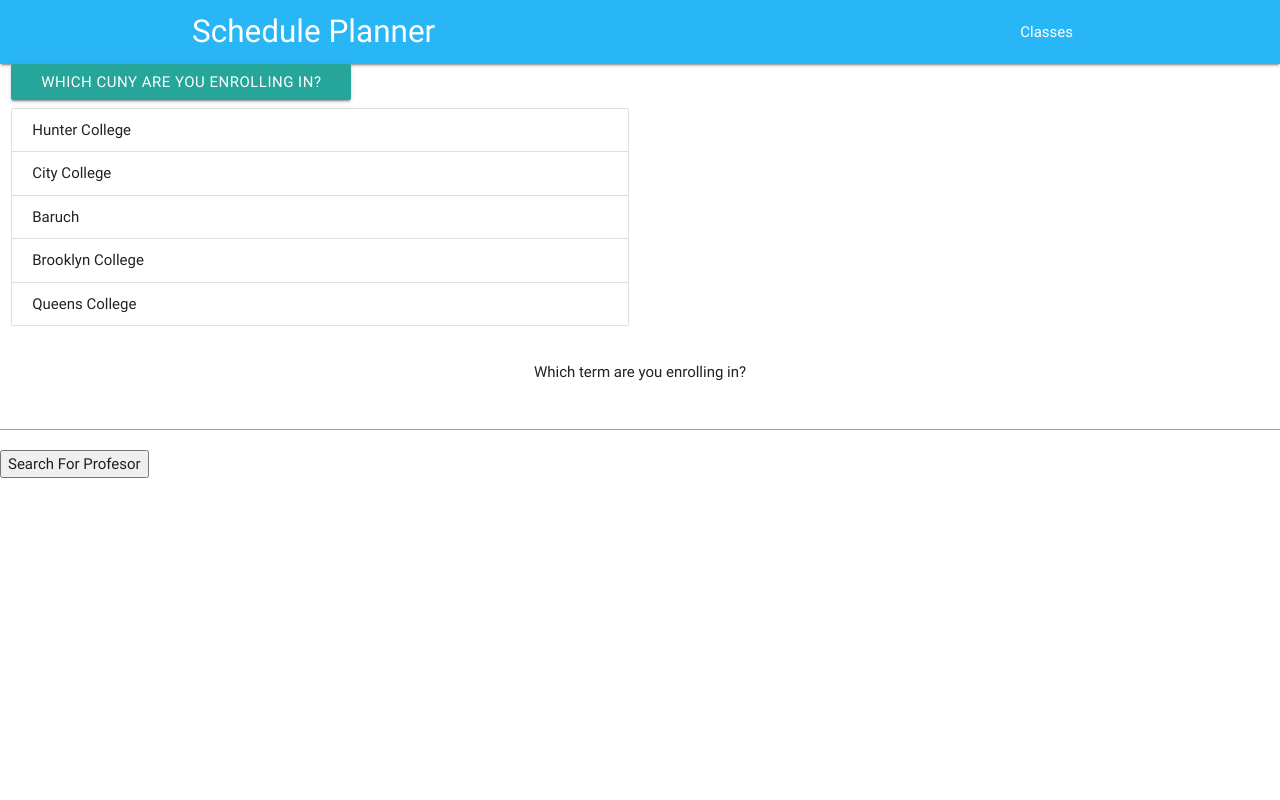
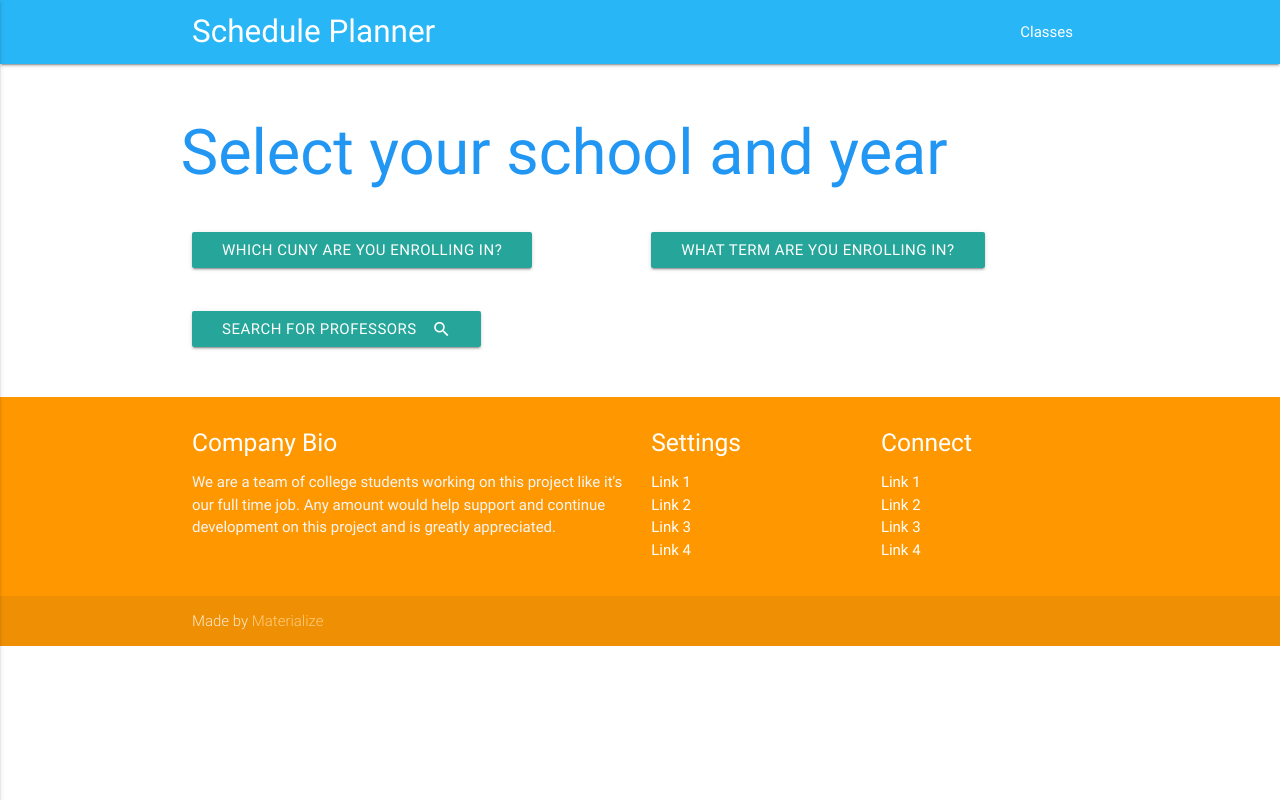
Before and after one commit to Alan19/SchedulePlanner, a plain HTML site: page CollegePlanner.html in a window 1280 px wide. Drawn offline with nearby package versions, Linux system fonts and the light colour scheme.

Commit message:
Made Javiy's Stuff Work with the CSS

```diff
--- a/CollegePlanner.html
+++ b/CollegePlanner.html
@@ -1,16 +1,18 @@
 <!DOCTYPE html>
 <!-- Javiy Wang -->
-	<html> <!-- parent -->
-		<head> <!-- child -->
-			<title> Schedule Planner </title>
-			<!-- Compiled and minified CSS -->
-			<link rel="stylesheet" href="https://cdnjs.cloudflare.com/ajax/libs/materialize/0.98.2/css/materialize.min.css">
-
-			<!-- Compiled and minified JavaScript -->
-			<script src="https://cdnjs.cloudflare.com/ajax/libs/materialize/0.98.2/js/materialize.min.js"></script>
-
-			<!--<style>
-				#title
+<html>
+    <!-- parent -->
+    <head>
+        <!-- child -->
+        <meta http-equiv="Content-Type" content="text/html; charset=UTF-8"/>
+        <meta name="viewport" content="width=device-width, initial-scale=1, maximum-scale=1.0"/>
+        <title>Schedule Planner</title>
+        <!-- CSS  -->
+        <link href="https://fonts.googleapis.com/icon?family=Material+Icons" rel="stylesheet">
+        <link href="css/materialize.css" type="text/css" rel="stylesheet" media="screen,projection"/>
+        <link href="css/style.css" type="text/css" rel="stylesheet" media="screen,projection"/>
+        <style>
+            /*#title
             {
             	font-size:50px;
             }
@@ -23,8 +25,18 @@
             body
             {
             	background-size:100%;
+            }*/
+			body {
+				display: flex;
+				min-height: 100vh;
+				flex-direction: column;
 			}
-			</style>  -->
+
+			main {
+				flex: 1 0 auto;
+			}
+
+            </style>
         <script>
             function intialize()
             {
@@ -39,20 +51,26 @@
     </head>
     <body onload = "intialize();" background = "">
         <nav class="light-blue lighten-1" role="navigation">
-				<div class="nav-wrapper container"><a id="logo-container" href="#" class="brand-logo">Schedule Planner</a>
+            <div class="nav-wrapper container">
+                <a id="logo-container" href="#" class="brand-logo">Schedule Planner</a>
                 <ul class="right hide-on-med-and-down">
                     <li><a href="#">Classes</a></li>
                 </ul>
-
                 <ul id="nav-mobile" class="side-nav">
                     <li><a href="#">Classes</a></li>
                 </ul>
                 <a href="#" data-activates="nav-mobile" class="button-collapse"><i class="material-icons">menu</i></a>
             </div>
         </nav>
+        <br />
+        <div class = "container" >
+            <div class = "row">
+                <h1 class="blue-text lighten-5
+                    ">Select your school and year</h1>
+            </div>
             <div class = "row">
                 <div class = "col s6">
-					<a class='dropdown-button btn' data-activates='dropdown1'>Which CUNY are you enrolling in?</a>
+                    <a class='dropdown-button btn' href='#' data-activates='dropdown1' data-hover="true">Which CUNY are you enrolling in?</a>
                     <!--<select>
                         <option>-Please Select A CUNY-</option>
                         <option value="hunter">Hunter College</option>
@@ -61,27 +79,81 @@
                         <option value="brooklyn">Brooklyn College</option>
                         <option value="queens">Queens College</option>
                         </select>-->
-					<ul class="collection">
-					<li class="collection-item">Hunter College</li>
+                    <ul id='dropdown1' class='dropdown-content'>
+                        <!--<li class="collection-item">Hunter College</li>
                             <li class="collection-item">City College</li>
                             <li class="collection-item">Baruch</li>
                             <li class="collection-item">Brooklyn College</li>
-					<li class="collection-item">Queens College</li>
+                            <li class="collection-item">Queens College</li>-->
+                        <li><a href="#!">Hunter College</a></li>
+                        <li><a href="#!">City College</a></li>
+                        <li><a href="#!">Baruch</a></li>
+                        <li><a href="#!">Brooklyn College</a></li>
+                        <li><a href="#!">Queens College</a></li>
+                    </ul>
+                </div>
+                <div class = "col s6">
+                    <a class='dropdown-button btn' href='#' data-activates='dropdown2' data-hover="true">What term are you enrolling in?</a>
+                    <ul id='dropdown2' class='dropdown-content'>
+                        <li><a href="#!">Fall 2017</a></li>
+                        <li><a href="#!">Spring 2018</a></li>
+                    </ul>
                 </div>
             </div>
-
-			</ul>
-			<center>
+            <br />
+            <div class="row">
+                <div class="col s6">
+                    <button class="btn waves-effect waves-light" type="submit" name="action" onclick = "addItem();">Search for professors  <i class="material-icons right">search</i> </button>
+                </div>
+                <!--<div class="col s12">This div is 12-columns wide</div>-->
+            </div>
+        </div>
+        <!--<center>
             Which term are you enrolling in?
             <select>
             	<option>-Please Select The Course Time-</option>
             	<option value="fall">Fall 2017</option>
             	<option value="spring">Spring 2018</option>
             </select>
-			</center>
-			<input id = "teacher" type = "text"/>
-			<button onclick = "addItem();"> Search For Profesor </button>
+            </center>-->
+        <!--<input id = "teacher" type = "text"/>-->
         <ol id = "grocerylist"> List </ol>
-
+        <!--  Scripts-->
+        <script src="https://code.jquery.com/jquery-2.1.1.min.js"></script>
+        <script src="js/materialize.js"></script>
+        <script src="js/init.js"></script>
+        <footer class="page-footer orange">
+            <div class="container">
+                <div class="row">
+                    <div class="col l6 s12">
+                        <h5 class="white-text">Company Bio</h5>
+                        <p class="grey-text text-lighten-4">We are a team of college students working on this project like it's our full time job. Any amount would help support and continue development on this project and is greatly appreciated.</p>
+                    </div>
+                    <div class="col l3 s12">
+                        <h5 class="white-text">Settings</h5>
+                        <ul>
+                            <li><a class="white-text" href="#!">Link 1</a></li>
+                            <li><a class="white-text" href="#!">Link 2</a></li>
+                            <li><a class="white-text" href="#!">Link 3</a></li>
+                            <li><a class="white-text" href="#!">Link 4</a></li>
+                        </ul>
+                    </div>
+                    <div class="col l3 s12">
+                        <h5 class="white-text">Connect</h5>
+                        <ul>
+                            <li><a class="white-text" href="#!">Link 1</a></li>
+                            <li><a class="white-text" href="#!">Link 2</a></li>
+                            <li><a class="white-text" href="#!">Link 3</a></li>
+                            <li><a class="white-text" href="#!">Link 4</a></li>
+                        </ul>
+                    </div>
+                </div>
+            </div>
+            <div class="footer-copyright">
+                <div class="container">
+                    Made by <a class="orange-text text-lighten-3" href="http://materializecss.com">Materialize</a>
+                </div>
+            </div>
+        </footer>
     </body>
 </html>
```
Also changed, not shown: index.html (+7 -26 lines). Lines whose indentation alone changed are shown as unchanged.
